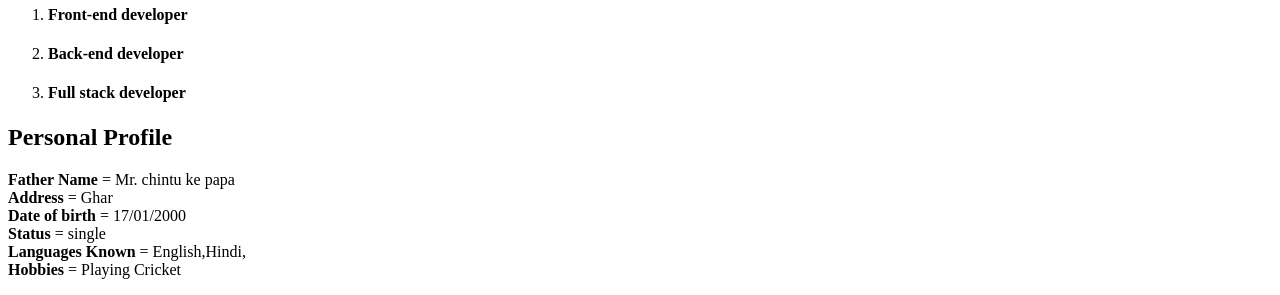
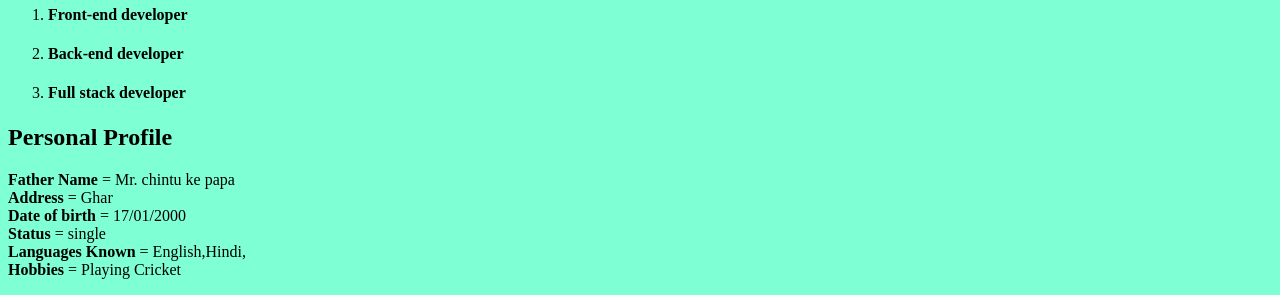
Before and after one commit to RitikSoni17/firstcode, a plain HTML site: page index.html in a window 1280 px wide. Shown: the part 590-885 px from the top of the page. Drawn offline with Linux system fonts and the light colour scheme.

Commit message:
2nd code

```diff
--- /dev/null
+++ b/first1.css
@@ -0,0 +1,3 @@
+body{
+    background-color: aquamarine;
+}
--- a/index.html
+++ b/index.html
@@ -4,8 +4,9 @@
     <meta charset="UTF-8">
     <meta name="viewport" content="width=device-width, initial-scale=1.0">
     <title>Resume</title>
+    <link rel="stylesheet" href="first1.css">
 </head>
-<body>
+<body >
     <header>
     <!-- table start-->
     <table border="1" align="center" width="30%">
```
